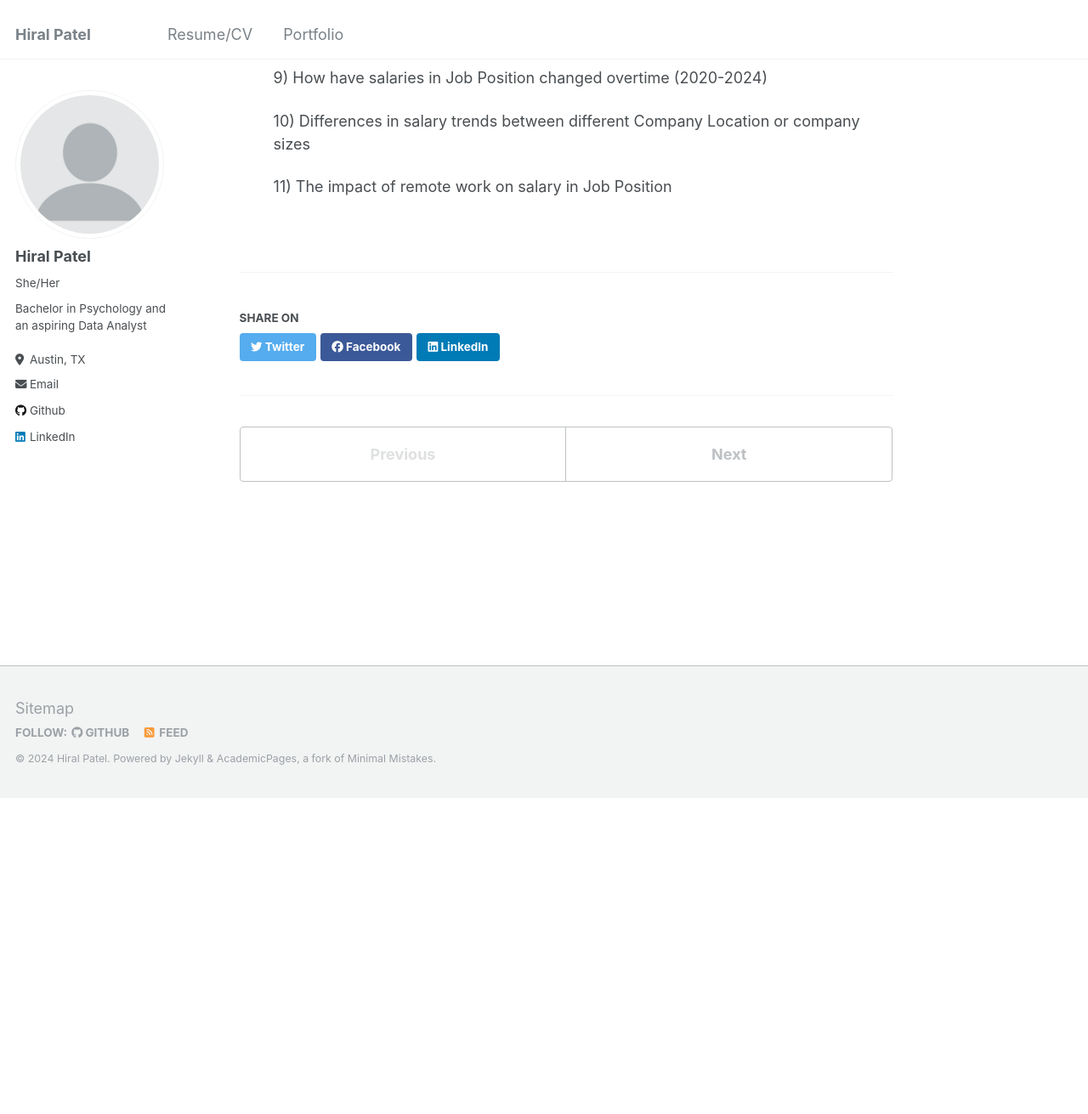
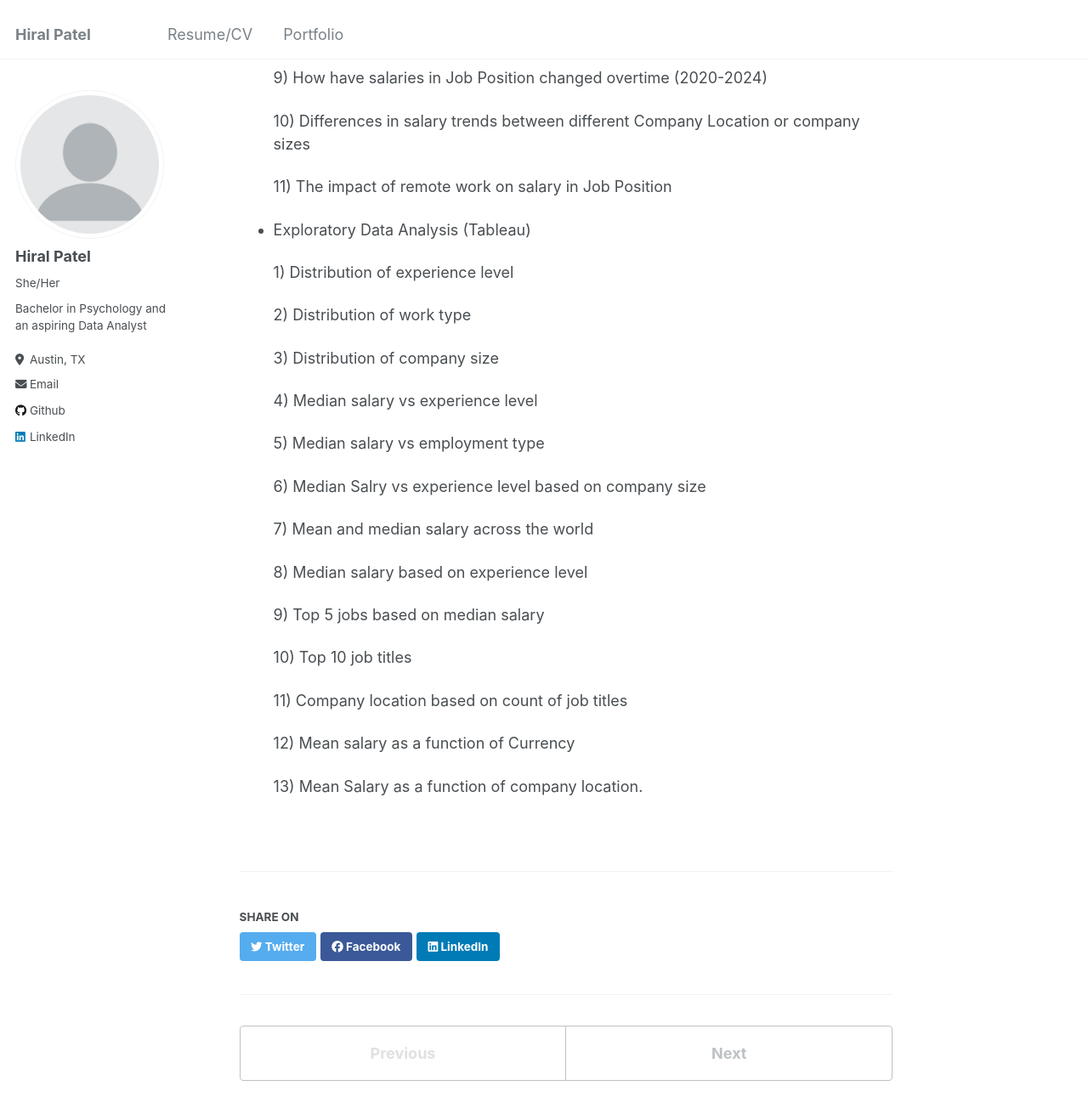
Before and after one commit to hiral-patel-da/hiral-patel-da.github.io, a Jekyll site: the page built from _portfolio/portfolio-1.md, in a window 1280 px wide and 1400 px high, scrolled down 1447 px. Shown: the top 1311 px of the window at 85% size. Built offline with Jekyll 4.4.1, drawn with Linux system fonts in a browser that asks for light colours; before the commit the page ends 2385 px from its top, so only the background shows below that; some of the changed text lies outside the part shown.

Commit message:
Final Commit for 1st portfolio

```diff
--- a/_portfolio/portfolio-1.md
+++ b/_portfolio/portfolio-1.md
@@ -1,5 +1,5 @@
 ---
-title: "Global, AI, ML, and Data science salaries"
+title: "Data science job salary analysis"
 excerpt: "Short description of portfolio item number 1<br/><img src='/images/500x300.png'>"
 collection: portfolio
 ---
@@ -52,3 +52,32 @@ Tasks -
     10) Differences in salary trends between different Company Location or company sizes
 
     11) The impact of remote work on salary in Job Position
+
+
+* Exploratory Data Analysis (Tableau)
+
+    1) Distribution of experience level
+
+    2) Distribution of work type
+
+    3) Distribution of company size
+
+    4) Median salary vs experience level
+
+    5) Median salary vs employment type
+
+    6) Median Salry vs experience level based on company size
+
+    7) Mean and median salary across the world
+
+    8) Median salary based on experience level
+
+    9) Top 5 jobs based on median salary
+
+    10) Top 10 job titles
+
+    11) Company location based on count of job titles
+
+    12) Mean salary as a function of Currency
+
+    13) Mean Salary as a function of company location.
```
Also changed, not shown: other parts of _portfolio/portfolio-1.md (+1 -1 lines).
